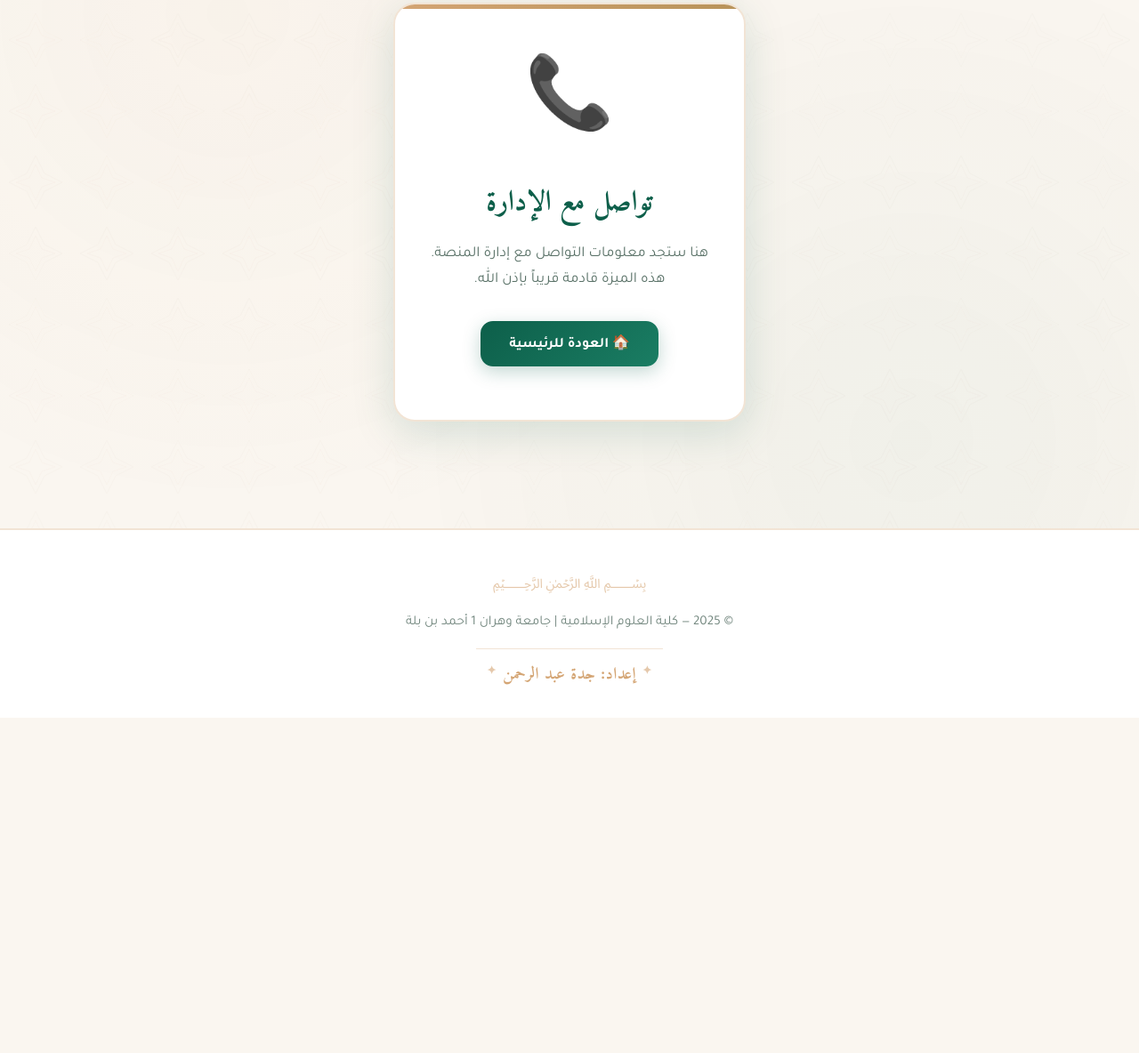
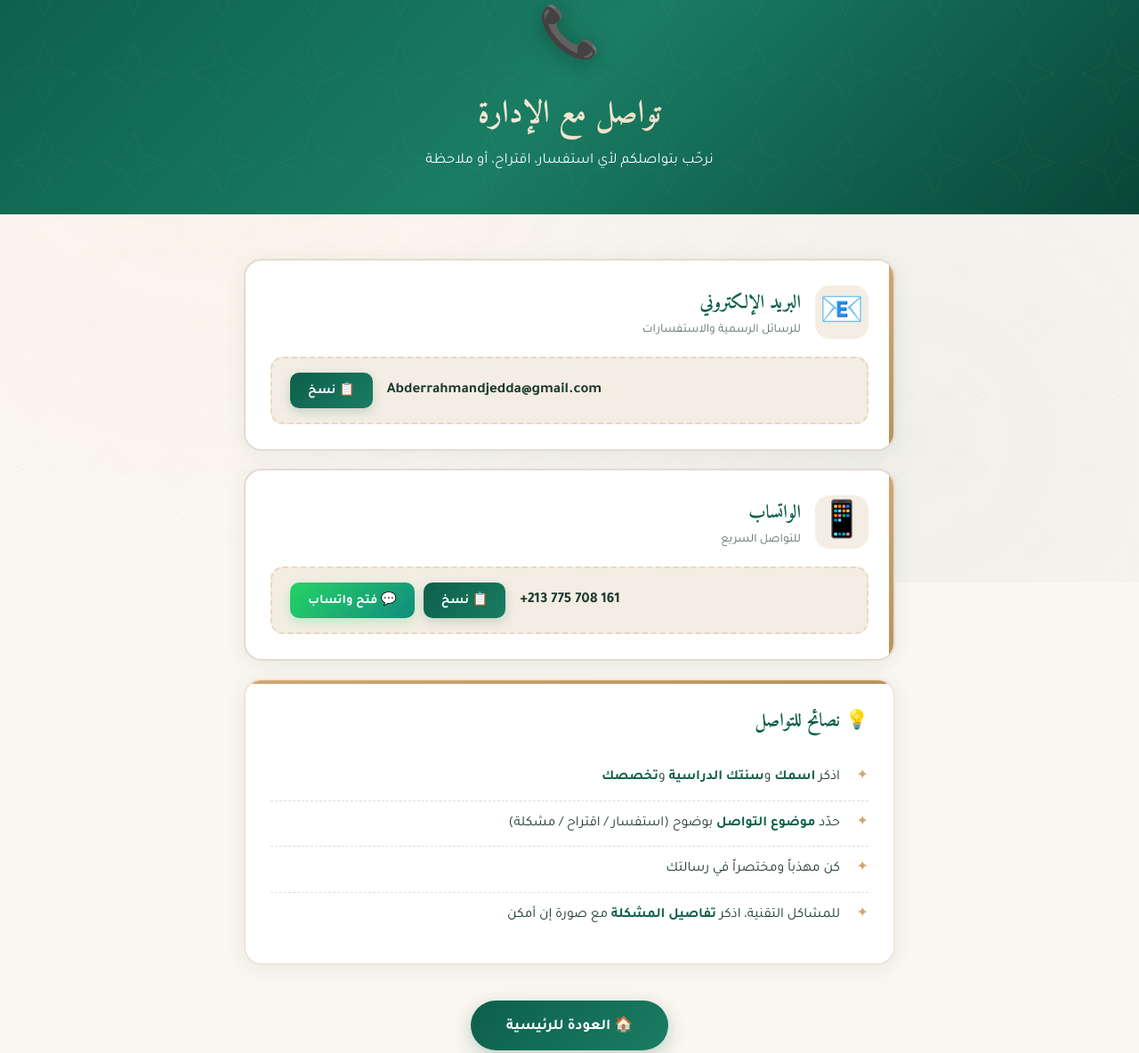
Before and after one commit to abderrahmandjedda-alt/islamic-lessons, a website: page public/contact.html in a window 1280 px wide. Shown: the part 145-1329 px from the top of the page at 89% size. Before the commit the page ends 952 px from the top, so only its background shows below. Drawn offline with Linux system fonts and the light colour scheme.

Commit message:
صفحة تواصل مع الإدارة

```diff
--- a/public/contact.html
+++ b/public/contact.html
@@ -25,13 +25,67 @@
   </div>
 </header>
 
-<section class="coming-soon">
-  <div class="coming-soon-box">
-    <span class="coming-soon-icon">📞</span>
-    <h2>تواصل مع الإدارة</h2>
-    <p>هنا ستجد معلومات التواصل مع إدارة المنصة.<br>هذه الميزة قادمة قريباً بإذن الله.</p>
-    <a href="index.html" class="btn-back">🏠 العودة للرئيسية</a>
+<section class="contact-hero">
+  <div class="container">
+    <span class="contact-hero-icon">📞</span>
+    <h1>تواصل مع الإدارة</h1>
+    <p>نرحّب بتواصلكم لأي استفسار، اقتراح، أو ملاحظة</p>
   </div>
+</section>
+
+<section class="container contact-section">
+
+  <div class="contact-card">
+    <div class="contact-card-header">
+      <span class="contact-card-icon">📧</span>
+      <div>
+        <h3>البريد الإلكتروني</h3>
+        <p class="contact-subtitle">للرسائل الرسمية والاستفسارات</p>
+      </div>
+    </div>
+    <div class="contact-value">
+      <span class="contact-value-text">Abderrahmandjedda@gmail.com</span>
+      <button class="copy-btn" onclick="copyToClipboard('Abderrahmandjedda@gmail.com', 'الإيميل')">
+        📋 نسخ
+      </button>
+    </div>
+  </div>
+
+  <div class="contact-card">
+    <div class="contact-card-header">
+      <span class="contact-card-icon">📱</span>
+      <div>
+        <h3>الواتساب</h3>
+        <p class="contact-subtitle">للتواصل السريع</p>
+      </div>
+    </div>
+    <div class="contact-value">
+      <span class="contact-value-text">+213 775 708 161</span>
+      <div class="contact-btns">
+        <button class="copy-btn" onclick="copyToClipboard('+213775708161', 'رقم الواتساب')">
+          📋 نسخ
+        </button>
+        <a href="https://wa.me/213775708161" target="_blank" class="whatsapp-btn">
+          💬 فتح واتساب
+        </a>
+      </div>
+    </div>
+  </div>
+
+  <div class="tips-card">
+    <h3>💡 نصائح للتواصل</h3>
+    <ul>
+      <li>اذكر <strong>اسمك</strong> و<strong>سنتك الدراسية</strong> و<strong>تخصصك</strong></li>
+      <li>حدّد <strong>موضوع التواصل</strong> بوضوح (استفسار / اقتراح / مشكلة)</li>
+      <li>كن مهذباً ومختصراً في رسالتك</li>
+      <li>للمشاكل التقنية، اذكر <strong>تفاصيل المشكلة</strong> مع صورة إن أمكن</li>
+    </ul>
+  </div>
+
+  <div class="contact-back">
+    <a href="index.html" class="btn-back-large">🏠 العودة للرئيسية</a>
+  </div>
+
 </section>
 
 <footer>
@@ -54,6 +108,52 @@ themeToggle.addEventListener('click', () => {
   localStorage.setItem('theme', next);
   themeToggle.textContent = next === 'dark' ? '☀️' : '🌙';
 });
+
+function copyToClipboard(text, label) {
+  if (navigator.clipboard && window.isSecureContext) {
+    navigator.clipboard.writeText(text).then(() => {
+      showToast(`✅ تم نسخ ${label}`);
+    }).catch(() => {
+      fallbackCopy(text, label);
+    });
+  } else {
+    fallbackCopy(text, label);
+  }
+}
+
+function fallbackCopy(text, label) {
+  const textarea = document.createElement('textarea');
+  textarea.value = text;
+  textarea.style.position = 'fixed';
+  textarea.style.opacity = '0';
+  document.body.appendChild(textarea);
+  textarea.select();
+  textarea.setSelectionRange(0, 99999);
+
+  try {
+    document.execCommand('copy');
+    showToast(`✅ تم نسخ ${label}`);
+  } catch (err) {
+    showToast('❌ فشل النسخ');
+  }
+
+  document.body.removeChild(textarea);
+}
+
+function showToast(message) {
+  const existing = document.querySelector('.toast-notification');
+  if (existing) existing.remove();
+
+  const toast = document.createElement('div');
+  toast.className = 'toast-notification';
+  toast.textContent = message;
+  document.body.appendChild(toast);
+
+  setTimeout(() => {
+    toast.classList.add('toast-hide');
+    setTimeout(() => toast.remove(), 300);
+  }, 2500);
+}
 </script>
 </body>
 </html>
```
